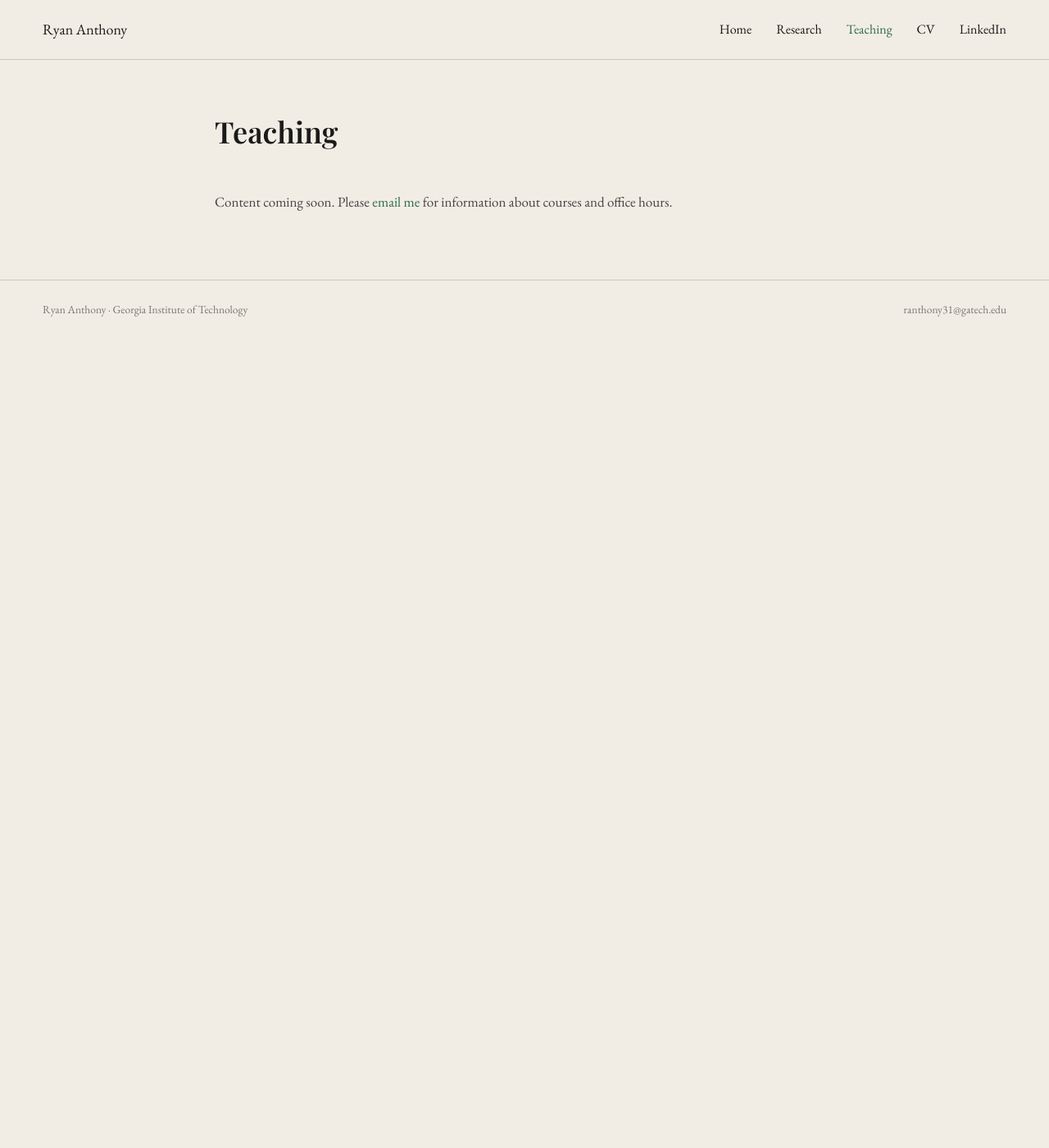
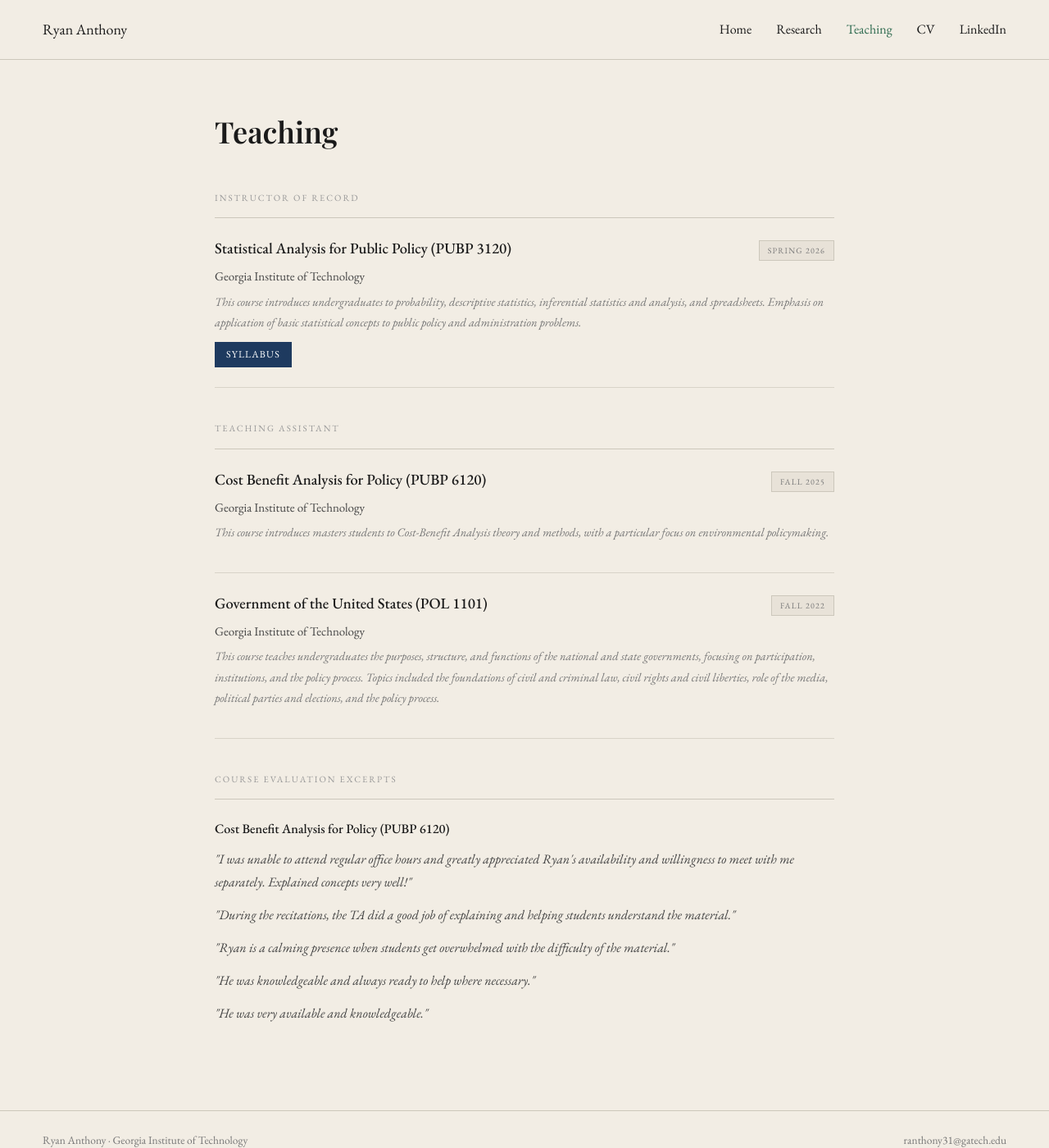
Before and after one commit to rant99/rant99.github.io, a Jekyll site: the page built from _pages/teaching.html, in a window 1280 px wide and 1400 px high. Shown: the whole window at 82% size. Built offline with Jekyll 4.4.1, drawn with Linux system fonts in a browser that asks for light colours; some web fonts are replaced.

Commit message:
Add teaching page

```diff
--- a/_pages/teaching.html
+++ b/_pages/teaching.html
@@ -7,7 +7,54 @@ permalink: /teaching/
 <div class="page-wrap">
   <h1 class="page-title">Teaching</h1>
 
-  <p style="font-size: 17px; color: #444; line-height: 1.75;">
-    Content coming soon. Please <a href="mailto:ranthony31@gatech.edu">email me</a> for information about courses and office hours.
-  </p>
+  <!-- Instructor of Record -->
+  <p class="subsection-label">Instructor of Record</p>
+
+  <div class="paper">
+    <div class="paper-header">
+      <p class="paper-title">Statistical Analysis for Public Policy (PUBP 3120)</p>
+      <span class="paper-badge">Spring 2026</span>
+    </div>
+    <p class="paper-authors">Georgia Institute of Technology</p>
+    <p class="paper-venue">This course introduces undergraduates to probability, descriptive statistics, inferential statistics and analysis, and spreadsheets. Emphasis on application of basic statistical concepts to public policy and administration problems.</p>
+    <div class="paper-actions" style="margin-top: 10px;">
+      <a class="btn-paper" href="/assets/pdf/pubp3120-spring2026-syllabus.pdf" target="_blank">Syllabus</a>
+    </div>
+  </div>
+
+  <!-- Teaching Assistant -->
+  <p class="subsection-label" style="margin-top: 40px;">Teaching Assistant</p>
+
+  <div class="paper">
+    <div class="paper-header">
+      <p class="paper-title">Cost Benefit Analysis for Policy (PUBP 6120)</p>
+      <span class="paper-badge">Fall 2025</span>
+    </div>
+    <p class="paper-authors">Georgia Institute of Technology</p>
+    <p class="paper-venue">This course introduces masters students to Cost-Benefit Analysis theory and methods, with a particular focus on environmental policymaking.</p>
+  </div>
+
+  <div class="paper">
+    <div class="paper-header">
+      <p class="paper-title">Government of the United States (POL 1101)</p>
+      <span class="paper-badge">Fall 2022</span>
+    </div>
+    <p class="paper-authors">Georgia Institute of Technology</p>
+    <p class="paper-venue">This course teaches undergraduates the purposes, structure, and functions of the national and state governments, focusing on participation, institutions, and the policy process. Topics included the foundations of civil and criminal law, civil rights and civil liberties, role of the media, political parties and elections, and the policy process.</p>
+  </div>
+
+  <!-- Course Evaluation Excerpts -->
+  <p class="subsection-label" style="margin-top: 40px;">Course Evaluation Excerpts</p>
+
+  <div class="paper">
+    <p class="paper-title" style="font-size: 16px; font-weight: 500;">Cost Benefit Analysis for Policy (PUBP 6120)</p>
+    <div style="margin-top: 12px; display: flex; flex-direction: column; gap: 12px;">
+      <p style="font-size: 16px; color: var(--ink-light); font-style: italic;">"I was unable to attend regular office hours and greatly appreciated Ryan's availability and willingness to meet with me separately. Explained concepts very well!"</p>
+      <p style="font-size: 16px; color: var(--ink-light); font-style: italic;">"During the recitations, the TA did a good job of explaining and helping students understand the material."</p>
+      <p style="font-size: 16px; color: var(--ink-light); font-style: italic;">"Ryan is a calming presence when students get overwhelmed with the difficulty of the material."</p>
+      <p style="font-size: 16px; color: var(--ink-light); font-style: italic;">"He was knowledgeable and always ready to help where necessary."</p>
+      <p style="font-size: 16px; color: var(--ink-light); font-style: italic;">"He was very available and knowledgeable."</p>
+    </div>
+  </div>
+
 </div>
```
Also changed, not shown: 2 other files.
